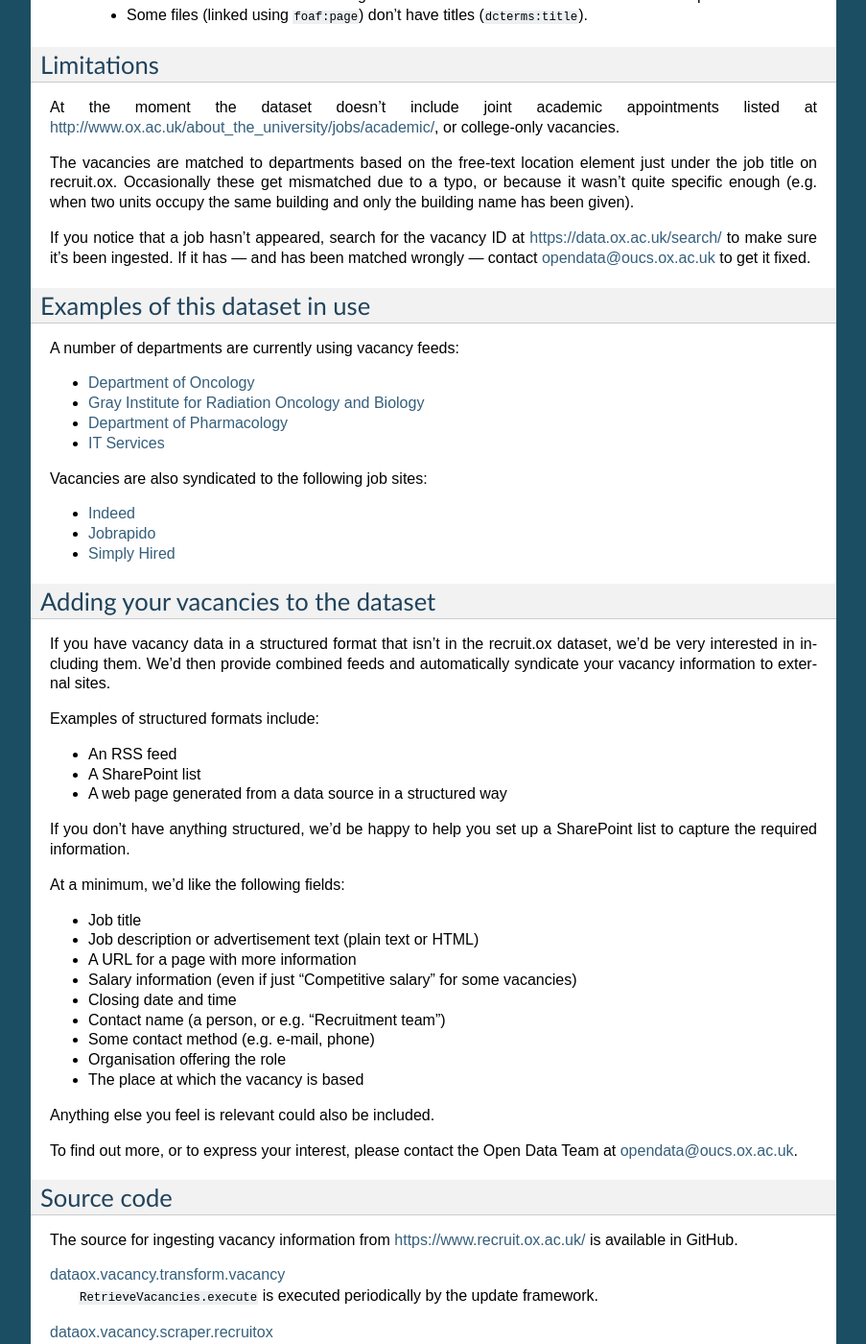
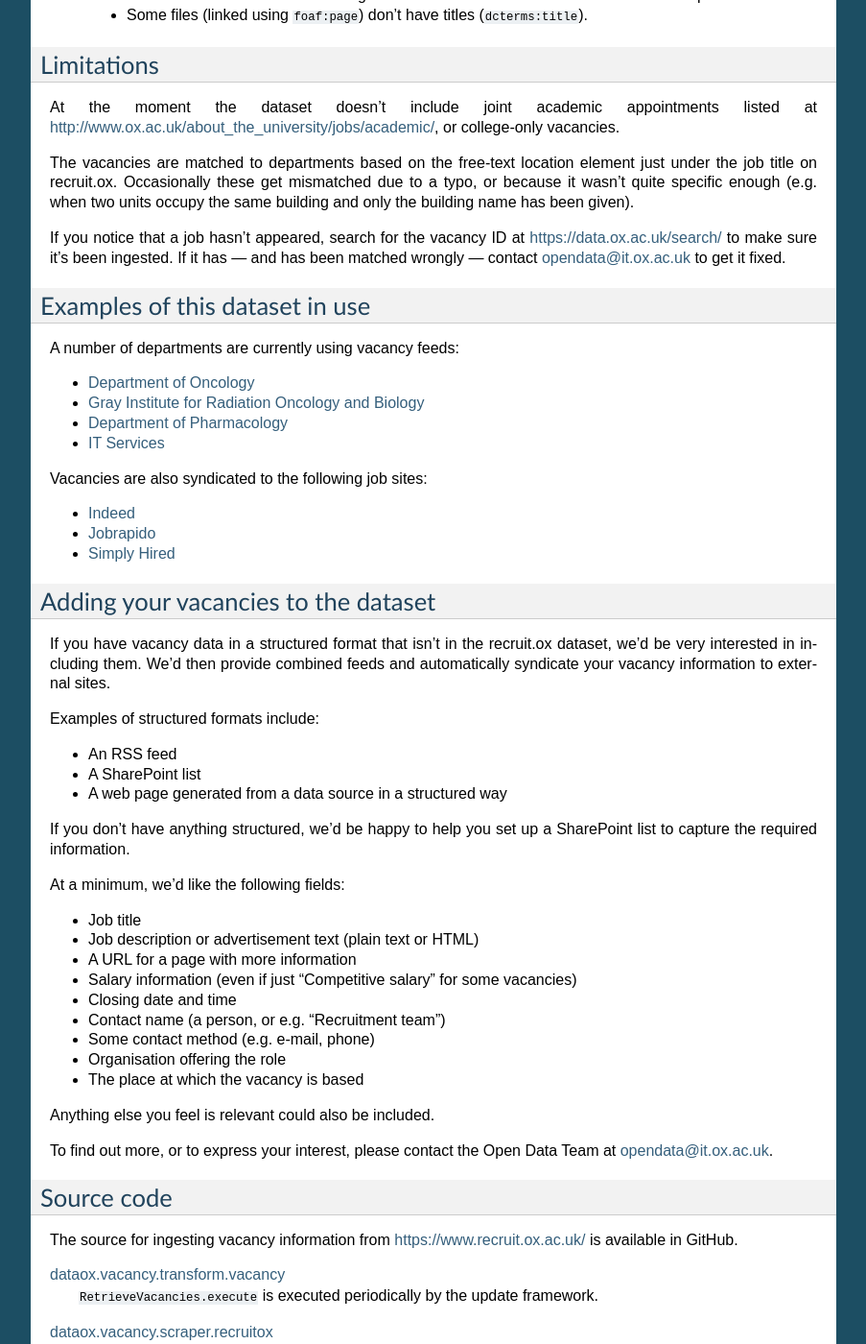
Before and after one commit to ox-it/dataox, a Sphinx documentation site: the page built from userdocs/source/datasets/vacancy.rst, in a window 1280 px wide and 1400 px high, scrolled down 1853 px. Shown: the whole window at 96% size, without its empty margins (198-1101 px from the left). Built offline with Sphinx 7.4.7, drawn with Linux system fonts in a browser that asks for light colours.

Commit message:
Updated opendata email address in vacancy docs.

```diff
--- a/userdocs/source/datasets/vacancy.rst
+++ b/userdocs/source/datasets/vacancy.rst
@@ -139,7 +139,7 @@ the building name has been given).
 
 If you notice that a job hasn't appeared, search for the vacancy ID at
 https://data.ox.ac.uk/search/ to make sure it's been ingested. If it
-has — and has been matched wrongly — contact opendata@oucs.ox.ac.uk to
+has — and has been matched wrongly — contact opendata@it.ox.ac.uk to
 get it fixed.
 
 
@@ -193,7 +193,7 @@ At a minimum, we'd like the following fields:
 Anything else you feel is relevant could also be included.
 
 To find out more, or to express your interest, please contact the Open Data
-Team at opendata@oucs.ox.ac.uk.
+Team at opendata@it.ox.ac.uk.
 
 
 Source code
```
